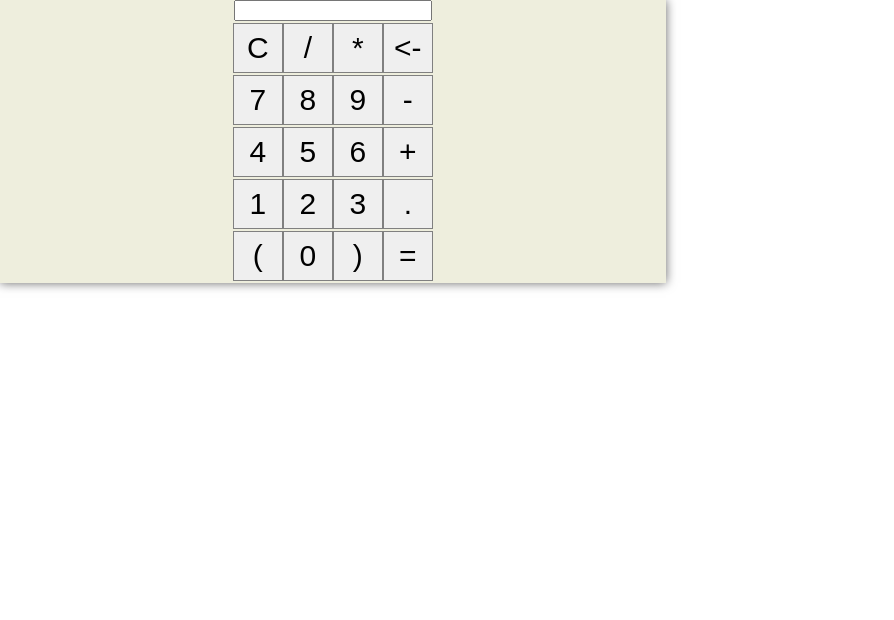
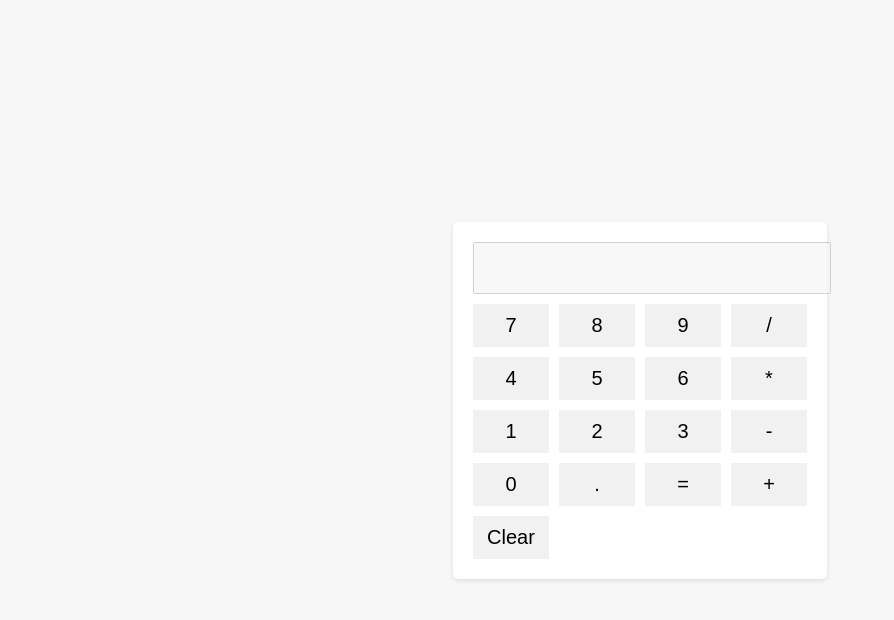
Before and after one commit to acciojob/calculator-RuchiBadkur, a website: page main.html in a window 1280 px wide. Shown: the whole page, without its empty margins (0-894 px from the left). Drawn offline with Linux system fonts and the light colour scheme.

Commit message:
created a submission

```diff
--- a/main.html
+++ b/main.html
@@ -8,6 +8,29 @@
 
 <body>
 	<!-- the entire body must be written by student -->
+	<div class="calculator">
+  <input type="text" id="input" disabled>
+  <div class="buttons">
+    <button id="block7">7</button>
+    <button id="block8">8</button>
+    <button id="block9">9</button>
+    <button id="divide">/</button>
+    <button id="block4">4</button>
+    <button id="block5">5</button>
+    <button id="block6">6</button>
+    <button id="multiply">*</button>
+    <button id="block1">1</button>
+    <button id="block2">2</button>
+    <button id="block3">3</button>
+    <button id="minus">-</button>
+    <button id="block0">0</button>
+    <button id="dot">.</button>
+    <button id="ans">=</button>
+    <button id="plus">+</button>
+    <button id="clr">Clear</button>
+  </div>
+</div>
+
     <script type="text/javascript" src="./script.js">
 </script>
 
--- a/script.js
+++ b/script.js
@@ -1,21 +1,43 @@
-//your code here
-const body = document.querySelector("body");
-const main = document.createElement("main");
-const input = document.createElement("input");
-const table = document.createElement("table");
-const arr = ["C", "/", "*", "<-", 7, 8, 9, "-", 4, 5, 6, "+", 1, 2, 3, ".", "(", 0, ")", "="];
-let item = 0;
-for(let row = 1; row <= 5; row++){
-	const tr = document.createElement("tr");
-	for(let col = 1; col <= 4; col++){
-		var btn = document.createElement("button");
-		btn.innerText = arr[item];
-		console.log(btn.innerText);
-		item++;
-		tr.append(btn);
-	}
-		table.append(tr);
-}
-main.append(input);
-main.append(table);
-body.append(main);
+document.addEventListener('DOMContentLoaded', function() {
+  let input = document.getElementById('input');
+  let ans = document.getElementById('ans');
+  let clr = document.getElementById('clr');
+
+  document.querySelectorAll('.buttons button').forEach(button => {
+    button.addEventListener('click', () => {
+      if (button.id === 'ans') {
+        try {
+          input.value = eval(input.value);
+        } catch (error) {
+          input.value = 'Error';
+        }
+      } else if (button.id === 'clr') {
+        input.value = '';
+      } else {
+        input.value += button.textContent;
+      }
+    });
+  });
+});
+
+// //your code here
+// const body = document.querySelector("body");
+// const main = document.createElement("main");
+// const input = document.createElement("input");
+// const table = document.createElement("table");
+// const arr = ["C", "/", "*", "<-", 7, 8, 9, "-", 4, 5, 6, "+", 1, 2, 3, ".", "(", 0, ")", "="];
+// let item = 0;
+// for(let row = 1; row <= 5; row++){
+// 	const tr = document.createElement("tr");
+// 	for(let col = 1; col <= 4; col++){
+// 		var btn = document.createElement("button");
+// 		btn.innerText = arr[item];
+// 		console.log(btn.innerText);
+// 		item++;
+// 		tr.append(btn);
+// 	}
+// 		table.append(tr);
+// }
+// main.append(input);
+// main.append(table);
+// body.append(main);
--- a/styles.css
+++ b/styles.css
@@ -1,6 +1,53 @@
+body {
+  font-family: Arial, sans-serif;
+  margin: 0;
+  padding: 0;
+  display: flex;
+  justify-content: center;
+  align-items: center;
+  height: 100vh;
+  background-color: #f7f7f7;
+}
+
+.calculator {
+  background-color: #fff;
+  padding: 20px;
+  border-radius: 5px;
+  box-shadow: 0 2px 5px rgba(0, 0, 0, 0.1);
+}
+
+input {
+  width: 100%;
+  padding: 10px;
+  margin-bottom: 10px;
+  font-size: 24px;
+  text-align: right;
+}
+
+.buttons {
+  display: grid;
+  grid-template-columns: repeat(4, 1fr);
+  gap: 10px;
+}
+
+button {
+  padding: 10px;
+  font-size: 20px;
+  border: none;
+  outline: none;
+  cursor: pointer;
+  background-color: #f1f1f1;
+}
+
+button:hover {
+  background-color: #e1e1e1;
+}
+
+
+
 
 /* Your CSS Code here. */
-body{
+/* body{
 	margin: 0;
 	padding: 0;
 	box-sizing: border-box;
@@ -20,24 +67,24 @@ input{
 	width: 190px;
 	display: flex;
 	margin: auto;
-}
-main {
+} */
+/* main { */
 	/* background-color: black; */
 	/* margin: 10px; */
 	/* padding: 10px */
-	width: 52%;
+	/* width: 52%; */
 	/* box-shadow: 10px 10px 12px 2px #888888; */
 	/* border: solid 1px #555; */
-    background-color: #eed;
+    /* background-color: #eed;
     box-shadow: 0 0 10px rgba(0,0,0,0.6);
     -moz-box-shadow: 0 0 10px rgba(0,0,0,0.6);
     -webkit-box-shadow: 0 0 10px rgba(0,0,0,0.6);
     -o-box-shadow: 0 0 10px rgba(0,0,0,0.6);
 
-}
+} */
 
-table {
+/* table {
 	margin: 0px auto 10px auto;
 	padding: 0 10px;
 
-}
+} */
```
